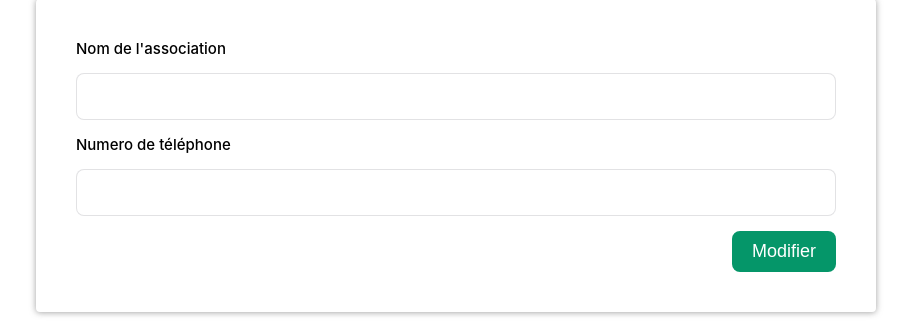
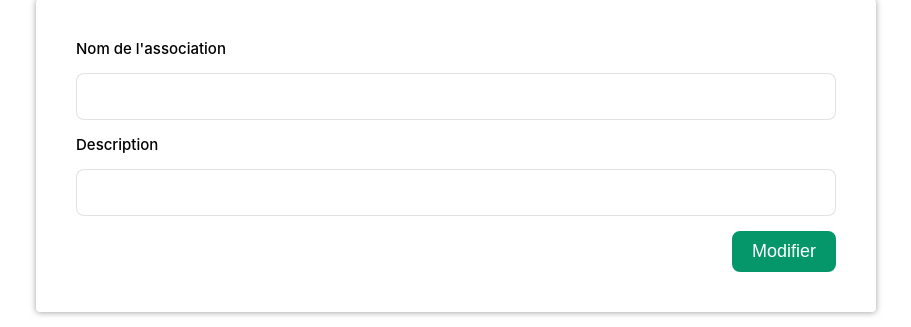
Before and after one commit to kenzaaboulmajd/YADFYAD-PFE, a PHP site: page /YADFYAD-PFE/modifier-visiteur.php in a window 1280 px wide. Shown: the part 123-450 px from the top of the page, without its empty margins (184-1095 px from the left). Run offline with PHP 8.4, Linux system fonts and the light colour scheme; the visitor is signed in with stand-in values (Sample User, id 1); data that the repository does not hold is empty.

Commit message:
actualite

```diff
--- a/actualite.php
+++ b/actualite.php
@@ -26,6 +26,7 @@ $sql = $pdo->prepare("
 $sql->execute();
 
 $publications = $sql->fetchAll();
+
 ?>
 
 <!DOCTYPE html>
--- a/authentification.css
+++ b/authentification.css
@@ -210,8 +210,7 @@ border-bottom: 1px solid lightslategray;
 
 .connexion {
    width: 100vw;
-   margin: 50px 0;
-
+   height: calc(100vh - 165px);
 }
 
 .title h2 {
--- a/modifier-visiteur.php
+++ b/modifier-visiteur.php
@@ -54,7 +54,7 @@ if ($_SERVER["REQUEST_METHOD"] == "POST") {
             required>
 
           <!-- Numéro -->
-          <label for="description">Numero de téléphone</label>
+          <label for="description">Description</label>
           <input type="text" id="numero" name="description" value="<?= $utilisateur["DESCRIPTION"] ?>" required>
 
           <input type="submit" value="Modifier">
```
